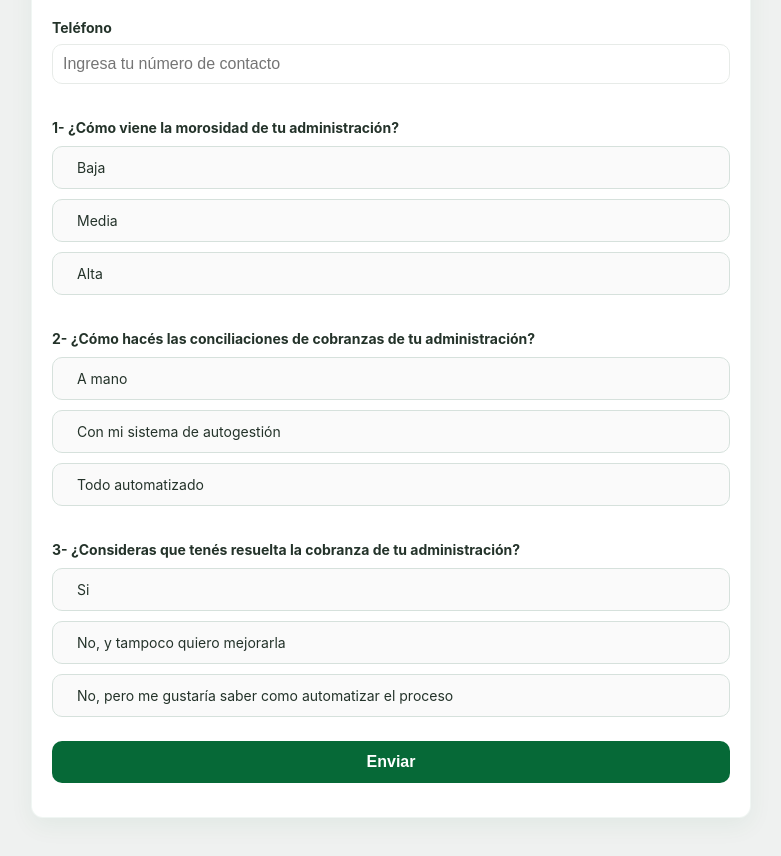
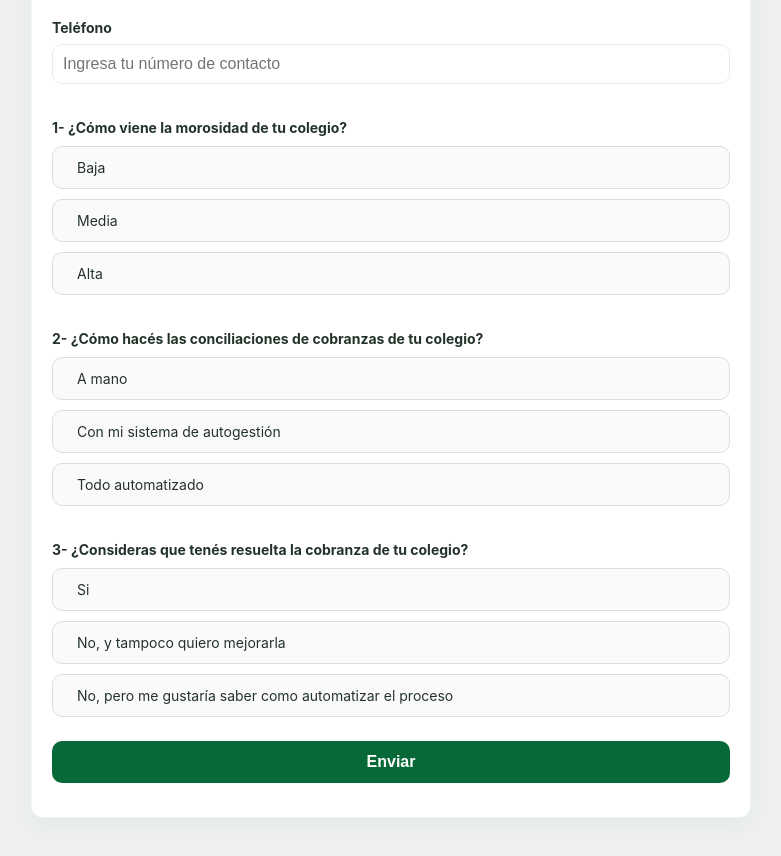
Before and after one commit to SebaColque/SIRO-Encuesta-Administracion, a plain HTML site: page index.html in a window 1280 px wide. Shown: the part 1133-1989 px from the top of the page, without its empty margins (249-1030 px from the left). Drawn offline with Linux system fonts and the light colour scheme.

Commit message:
Prueba con mimso index de colegios

```diff
--- a/index.html
+++ b/index.html
@@ -275,7 +275,7 @@
 
         <!-- P1 -->
         <div class="question-block">
-          <label><b>1- ¿Cómo viene la morosidad de tu administración?</b></label>
+          <label><b>1- ¿Cómo viene la morosidad de tu colegio?</b></label>
           <div class="radio-row" data-group="q1">
             <label class="radio-btn"><input type="radio" name="q1" value="Baja" required/> <span>Baja</span></label>
             <label class="radio-btn"><input type="radio" name="q1" value="Media" required/> <span>Media</span></label>
@@ -285,7 +285,7 @@
 
         <!-- P2 -->
         <div class="question-block">
-          <label><b>2- ¿Cómo hacés las conciliaciones de cobranzas de tu administración?</b></label>
+          <label><b>2- ¿Cómo hacés las conciliaciones de cobranzas de tu colegio?</b></label>
           <div class="radio-row" data-group="q2">
             <label class="radio-btn"><input type="radio" name="q2" value="A mano" required/> <span>A mano</span></label>
             <label class="radio-btn"><input type="radio" name="q2" value="Con mi sistema de autogestion" required/> <span>Con mi sistema de autogestión</span></label>
@@ -295,7 +295,7 @@
 
         <!-- P3 -->
         <div class="question-block">
-          <label><b>3- ¿Consideras que tenés resuelta la cobranza de tu administración?</b></label>
+          <label><b>3- ¿Consideras que tenés resuelta la cobranza de tu colegio?</b></label>
           <div class="radio-row" data-group="q3">
             <label class="radio-btn"><input type="radio" name="q3" value="Si" required/> <span>Si</span></label>
             <label class="radio-btn"><input type="radio" name="q3" value="No quiero mejorarla" required/> <span>No, y tampoco quiero mejorarla</span></label>
@@ -311,7 +311,7 @@
   </div>
 
   <script>
-    const ENDPOINT = "https://defaulte50a768fa1f54782902f745f77d641.64.environment.api.powerplatform.com:443/powerautomate/automations/direct/workflows/71d6fff835c147dfa9c07afbeb878a60/triggers/manual/paths/invoke?api-version=1&sp=%2Ftriggers%2Fmanual%2Frun&sv=1.0&sig=DyKADoh0J0Ne1rnHhD8p-RQ6dOWmrUrPxdGxRTwis5w"; // cambia aquí
+    const ENDPOINT = "https://defaulte50a768fa1f54782902f745f77d641.64.environment.api.powerplatform.com:443/powerautomate/automations/direct/workflows/fdc421922b074f4689709fb7f59f3fba/triggers/manual/paths/invoke?api-version=1&sp=%2Ftriggers%2Fmanual%2Frun&sv=1.0&sig=VJd8j1OB3bIEqIgtREYLaf4EV6-AG2lmQ2JXGRHjJTQ"; // cambia aquí
     const form = document.getElementById('leadForm');
     const msg = document.getElementById('msg');
     const btn = document.getElementById('submitBtn');
@@ -354,13 +354,11 @@
       if(!dataToSend.phone) dataToSend.phone = "";
 
       try {
-        console.log(JSON.stringify(dataToSend))
         const res = await fetch(ENDPOINT, {
           method: 'POST',
           headers: { 'Content-Type': 'application/json' },
           body: JSON.stringify(dataToSend)
         });
-        console.log(res)
         if (res.ok) {
 
           msg.textContent = ''
```
